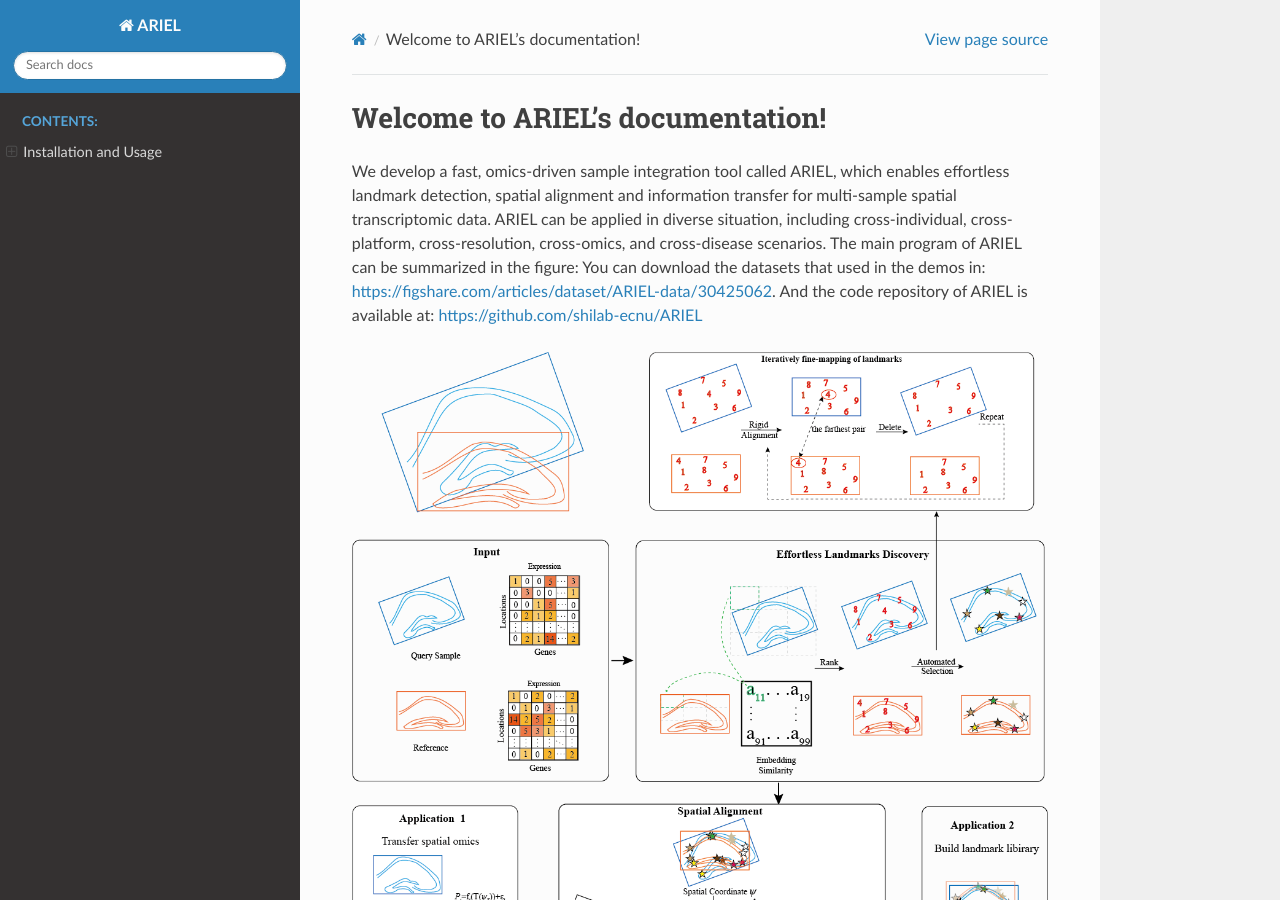
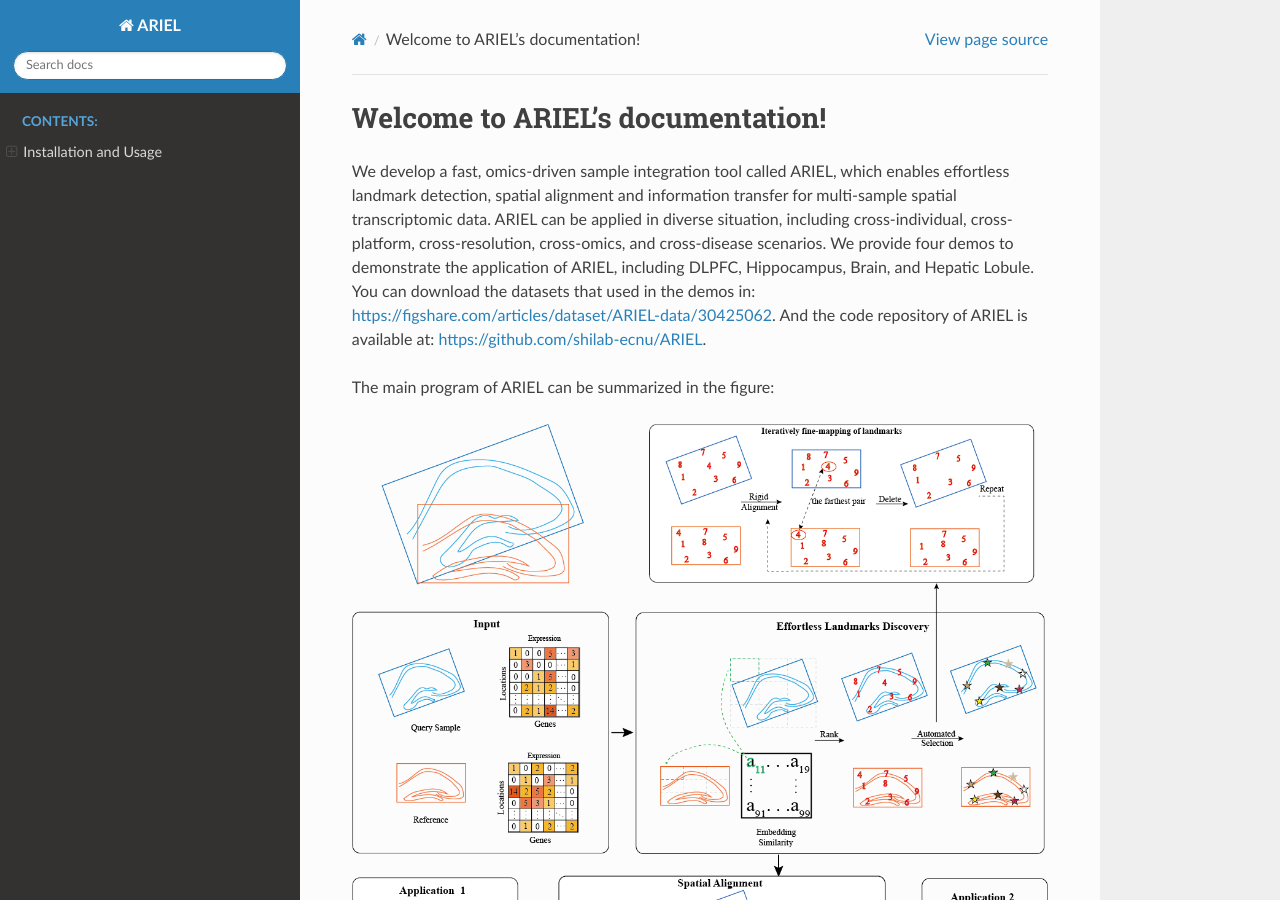
Before and after one commit to shilab-ecnu/ARIEL, a Sphinx documentation site: the page built from docs/source/index.rst, in a window 1280 px wide and 900 px high. Built offline with Sphinx 7.4.7 and the Read the Docs theme 3.1.0, drawn with Linux system fonts in a browser that asks for light colours; pages that are not in the unit, such as notebooks, are missing from menus.

Commit message:
update readme

```diff
--- a/docs/source/index.rst
+++ b/docs/source/index.rst
@@ -1,9 +1,13 @@
 Welcome to ARIEL’s documentation!
 =======================================
 
-We develop a fast, omics-driven sample integration tool called ARIEL, which enables effortless landmark detection, spatial alignment and information transfer for multi-sample spatial transcriptomic data. ARIEL can be applied in diverse situation, including cross-individual, cross-platform, cross-resolution, cross-omics, and cross-disease scenarios. The main program of ARIEL can be summarized in the figure:
+We develop a fast, omics-driven sample integration tool called ARIEL, which enables effortless landmark detection, spatial alignment and information transfer for multi-sample spatial transcriptomic data.
+ARIEL can be applied in diverse situation, including cross-individual, cross-platform, cross-resolution, cross-omics, and cross-disease scenarios.
+We provide four demos to demonstrate the application of ARIEL, including DLPFC, Hippocampus, Brain, and Hepatic Lobule.
 You can download the datasets that used in the demos in: https://figshare.com/articles/dataset/ARIEL-data/30425062.
-And the code repository of ARIEL is available at: https://github.com/shilab-ecnu/ARIEL
+And the code repository of ARIEL is available at: https://github.com/shilab-ecnu/ARIEL.
+
+The main program of ARIEL can be summarized in the figure:
 
 .. image:: _static/ARIEL_hippo12.png
    :alt:  The main program of ARIEL
```
